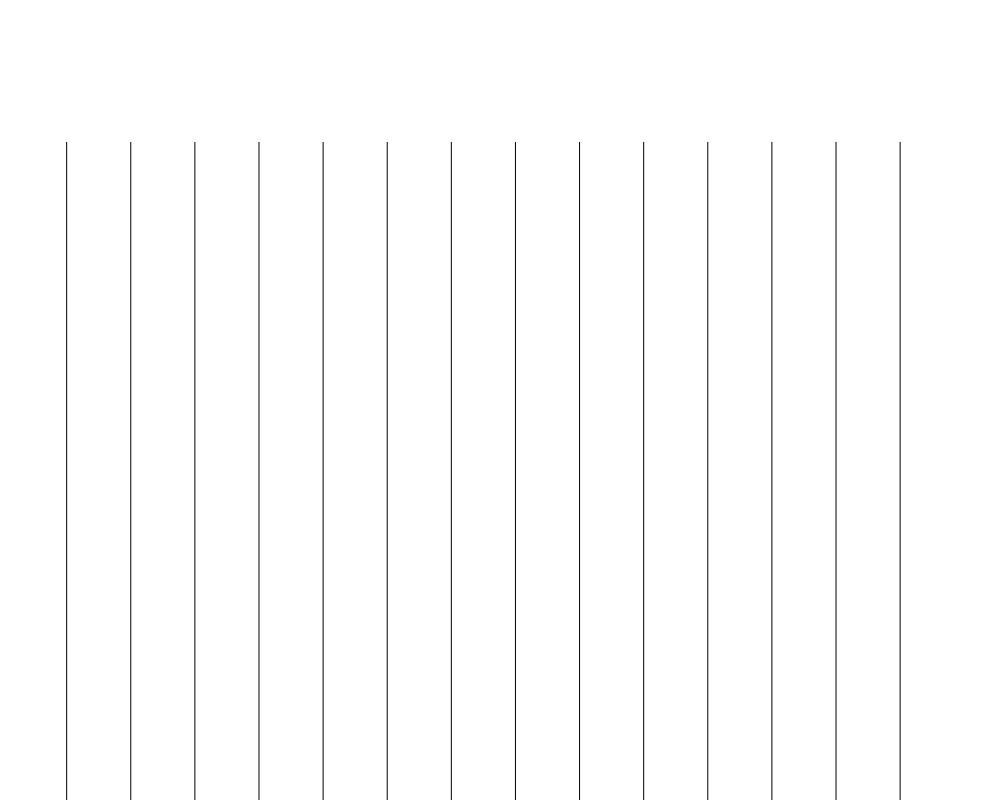
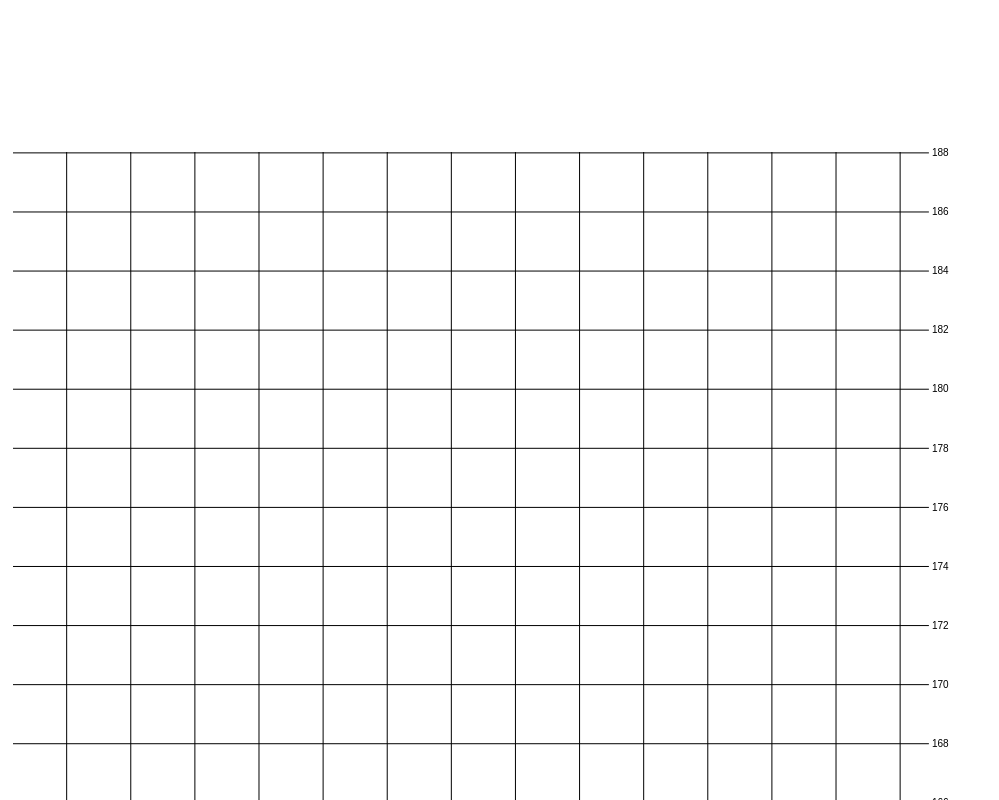
Before and after one commit to o7Ghost/React-Learning-Projects, a React (Vite) app in the folder 05-D3JS/: page / in a window 1280 px wide. Shown: the part 2080-2880 px from the top of the page, without its empty margins (0-999 px from the left). Built offline with nearby package versions, Linux system fonts and the light colour scheme.

Commit message:
feat(grid): add candle stick chart grid

```diff
--- a/05-D3JS/src/components/candlestickChart/CandleSticksChart.tsx
+++ b/05-D3JS/src/components/candlestickChart/CandleSticksChart.tsx
@@ -117,14 +117,25 @@ const styles = getStyles();
 //   };
 
 export const CandleSticksChart = () => {
-  const xAxis = useRef<any>(null);
+  const xAxis = useRef<SVGGElement | null>(null);
+  const yAxis = useRef<SVGGElement | null>(null);
 
   const xScale = d3.scaleTime(
     [styles.xZoomRange1, styles.xZoomRange2],
     [0, styles.svgWidth]
   );
 
+  const yAxisDomain = d3
+    .extent([
+      ...(data.map((x) => x.high) ?? 0),
+      ...(data.map((x) => x.low) ?? 1),
+    ])
+    .reverse() as [number, number];
+
+  const yScale = d3.scaleLinear(yAxisDomain, [0, styles.svgHeight]);
+
   useEffect(() => {
+    console.log(styles.svgWidth);
     if (xAxis.current) {
       d3.select(xAxis.current)
         .call(
@@ -136,7 +147,14 @@ export const CandleSticksChart = () => {
         .select(".domain")
         .remove();
     }
-  }, [xAxis, xScale]);
+
+    if (yAxis.current) {
+      d3.select(yAxis.current)
+        .call(d3.axisRight(yScale).tickSize(styles.svgWidth))
+        .select(".domain")
+        .remove();
+    }
+  }, [xAxis, xScale, yAxis, yScale]);
 
   return (
     <div
@@ -154,7 +172,8 @@ export const CandleSticksChart = () => {
           cursor: "crosshair",
         }}
       >
-        <g ref={xAxis} transform={`translate(0, 10)`} />
+        <g ref={xAxis} transform={`translate(0, 20)`} />
+        <g ref={yAxis} transform={`translate(5, 0)`} />
       </svg>
     </div>
   );
```
